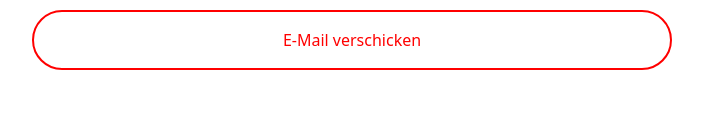
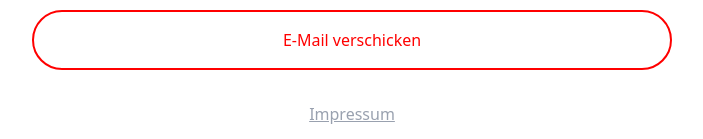
Before and after one commit to niwla23/campaignlettertool, a SvelteKit app: page / in a window 1280 px wide. Shown: the part 804-943 px from the top of the page, without its empty margins (288-991 px from the left). Before the commit the page ends 890 px from the top, so only its background shows below. Built offline with nearby package versions, Linux system fonts and the light colour scheme.

Commit message:
add imprint

```diff
--- a/src/routes/+page.svelte
+++ b/src/routes/+page.svelte
@@ -162,5 +162,11 @@ Mit freundlichen Grüßen
 				class="border-[red] border-solid border-2 text-[red] p-4 rounded-full cursor-pointer"
 			/>
 		</form>
+		<footer class="text-center pt-8 text-gray-400">
+			<a
+				href="https://www.dielinke-heidekreis.de/service/impressum/"
+				class="underline text-center w-full">Impressum</a
+			>
+		</footer>
 	</main>
 </div>
```
